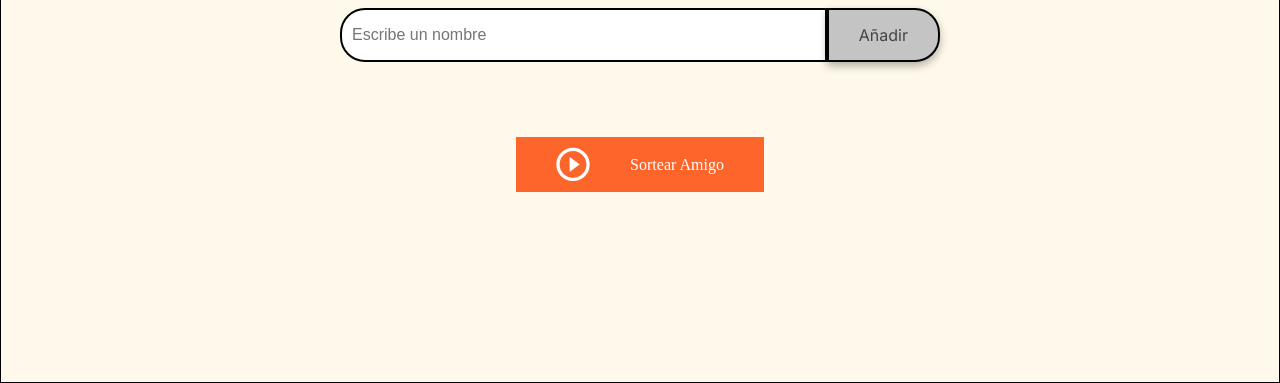
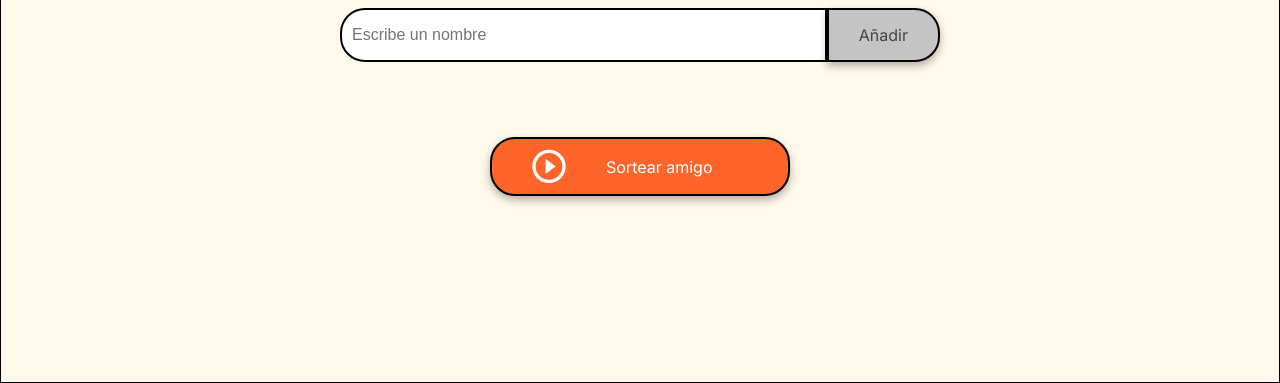
Before and after one commit to Edw4rs/amigo-secreto, a plain HTML site: page Index.html in a window 1280 px wide. Shown: the part 417-800 px from the top of the page. Drawn offline with Linux system fonts and the light colour scheme.

Commit message:
Actualizar el archivo index y js

```diff
--- a/Index.html
+++ b/Index.html
@@ -9,6 +9,7 @@
     <link href="https://fonts.googleapis.com/css2?family=Inter:wght@100;400;700;900&family=Merriweather:ital,wght@0,300;0,400;0,700;0,900;1,300;1,400;1,700;1,900&display=swap" rel="stylesheet">
     <title>Amigo Secreto</title>
 </head>
+
 <body>
     <main class="main-content">
         <header class="header-banner">
@@ -23,14 +24,14 @@
                 <button class="button-add" onclick="agregarAmigo()">Añadir</button>
             </div>
 
-            <ul id="ListaAmigos" class="name-list" aria-labelledby="listaAmigos" role="list"></ul>
+            <ul id="listaAmigos" class="name-list" aria-labelledby="listaAmigos" role="list"></ul>
             <ul id="resultado" class="result-list" aria-live="polite"></ul>
 
-            <div class="butoon-container">
-                <butoon class="button-draw" onclick="sorterAmigo()" aria-label="Sortear amigo secreto">
-                    <img src="assets/play_circle_outline.png" alt="Icono para sortear">
-                    Sortear Amigo
-                </butoon>
+            <div class="button-container">
+                <button class="button-draw" onclick="sortearAmigo()" aria-label="Sortear amigo secreto">
+                    <img src="assets/play_circle_outline.png" alt="Ícono para sortear">
+                    Sortear amigo
+                </button>
             </div>
         </section>
     </main>
--- a/app.js
+++ b/app.js
@@ -1,55 +1,55 @@
-//creamos un array para almacenar los nombres
-let amigos = [];
+//1. Crear un array para almecenar los nombres
+let listAmigos = [];
 
-//creamos la funcion para agregar amigos
 function agregarAmigo() {
     //captura el valor de entrada
-    const input = document.getElementById("amigo");
+    const input= document.getElementById("amigo");
     const nombre = input.value.trim();
 
-    //condicional para validar la entrada
+    //valida la entrada
     if (nombre ==="") {
         alert("Por favor, ingresa un nombre valido.");
         return;
     }
 
-    //actualizar el array de amigos
+    //actualiza el array de amigos
     listAmigos.push(nombre);
 
     //muestra la lista de amigos en la pagina
     actualizarLista();
 
-    //limpia el campo de la entrada
+    //limpia el campo de entrada
     input.value="";
 }
 
- //creamos la funcion para optener el elemento de la lista HTML
 function actualizarLista() {
-    let lista = document.createElement("li");
+    //Obtener el elemento de la lista en el HTML
+    let lista = document.getElementById("listaAmigos");
 
-    //limpiar la lista existente para evitar duplicados
+    //limpiar la lista exitente para evitar duplicados
     lista.innerHTML = "";
 
-    //iteriar sobre el arreglos y crear elementos <li> para cada amigo
-    //usamos el ciclo for
+    //iterar sobre el arreglo 3y crear elemnetos <li> para cada amigo
     for (let amigo of listAmigos) {
         let li = document.createElement("li");
         li.textContent = amigo;
         lista.appendChild(li)//agrgar el <li> a la lista
+
     }
+
 }
 
-//obtener el elemento donde se mostrara el resultado
 function sortearAmigo() {
+    //obtener el elemento donde se mostrara el resultado
     let resultado = document.getElementById("resultado");
 
     //validar que haya amigos en la lista antes de sortear
     if (listAmigos.length === 0) {
-        alert("No hay amigos en la laista para sortear. ");
+        alert("No hay amigos en la lista para sortear.")
         return;
     }
 
-    //generar indice aleatorio
+    //generar inidice aleatorio
     let indiceAleatorio = Math.floor(Math.random()*listAmigos.length);
 
     //obtener el nombre del amigo sorteado
@@ -57,4 +57,5 @@ function sortearAmigo() {
 
     //mostrar el resultado en la pagina
     resultado.innerHTML = `<li>${amigoSorteado} es el amigo secreto 🎉</li>`;
+
 }
```
